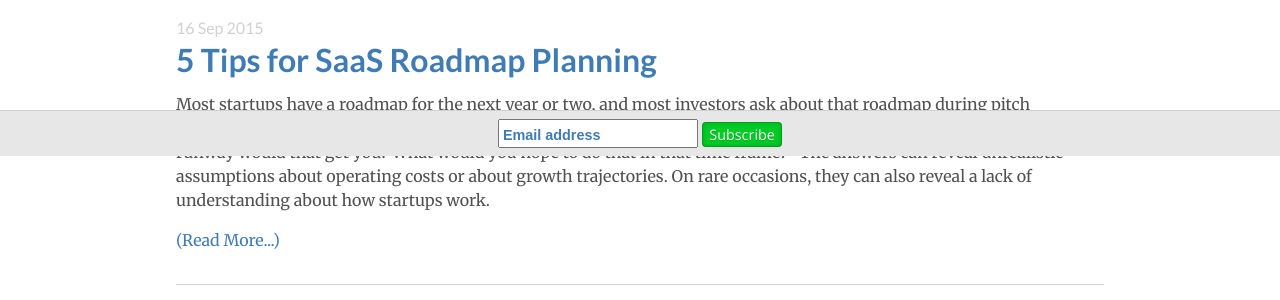
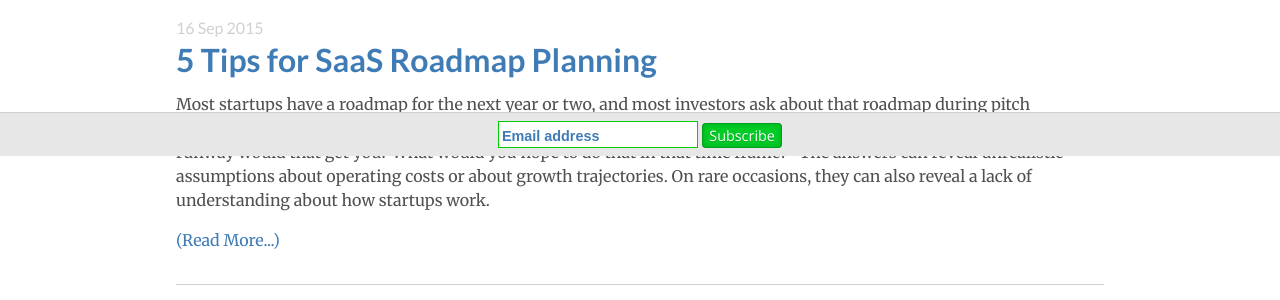
Before and after one commit to codingvc/codingvc, a Jekyll site: the page built from index.html, in a window 1280 px wide. Shown: the part 744-1044 px from the top of the page. Built offline with Jekyll 4.4.1, drawn with Linux system fonts in a browser that asks for light colours; nearby versions of some CDN libraries; Markdown is read by kramdown in place of the engine named in the settings; the list of posts is cut into pages by our own code; comment, search, counter and statistics services are not loaded.

Commit message:
minor tweak

```diff
--- a/_layouts/default.html
+++ b/_layouts/default.html
@@ -21,7 +21,7 @@
             <form action="http://codingvc.us10.list-manage.com/subscribe/post?u=fc4225c0e2ee8450cf1373ae7&amp;id=270ebd0c8b" method="post" id="mc-embedded-subscribe-form" name="mc-embedded-subscribe-form" class="validate" target="_blank" novalidate>
                 <div id="mc_embed_signup_scroll">
                     <div class="mc-field-group" style="display: inline;">
-                        <input type="email" value="" name="EMAIL" class="required email" id="mce-EMAIL" placeholder="Email address" style="display: inline; font-size: 0.9rem; padding: 3px">
+                        <input type="email" value="" name="EMAIL" class="required email" id="mce-EMAIL" placeholder="Email address" style="display: inline; font-size: 0.9rem; padding: 3px; border: 1px solid #0c0">
                     </div>
                     <div id="mce-responses" class="clear" style="display: inline;">
                         <div class="response" id="mce-error-response" style="display:none"></div>
```
